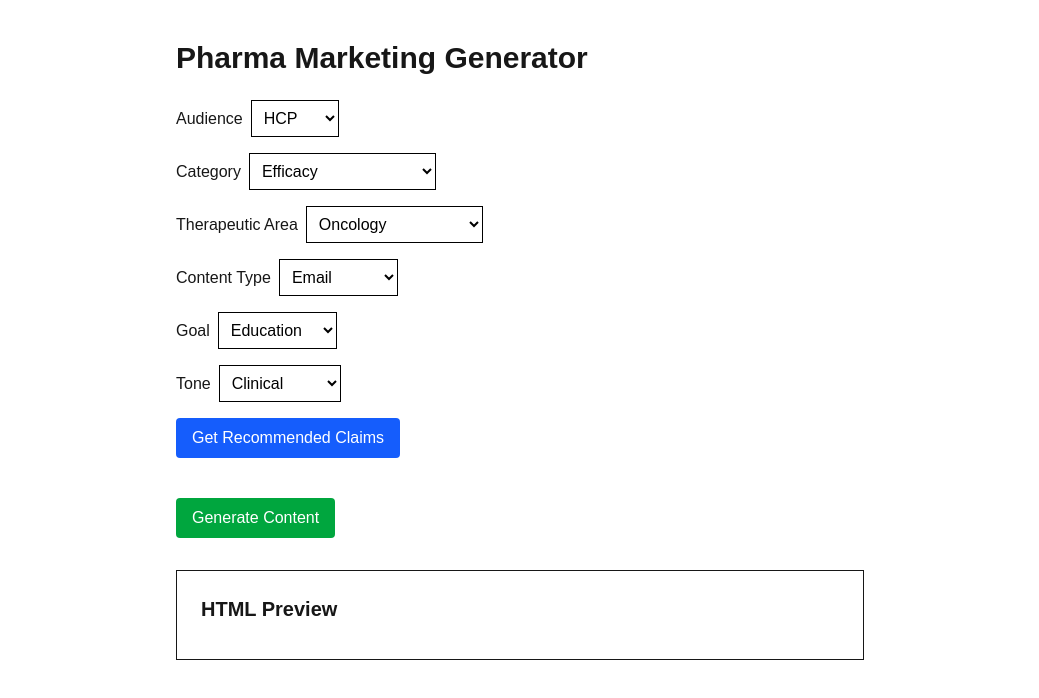
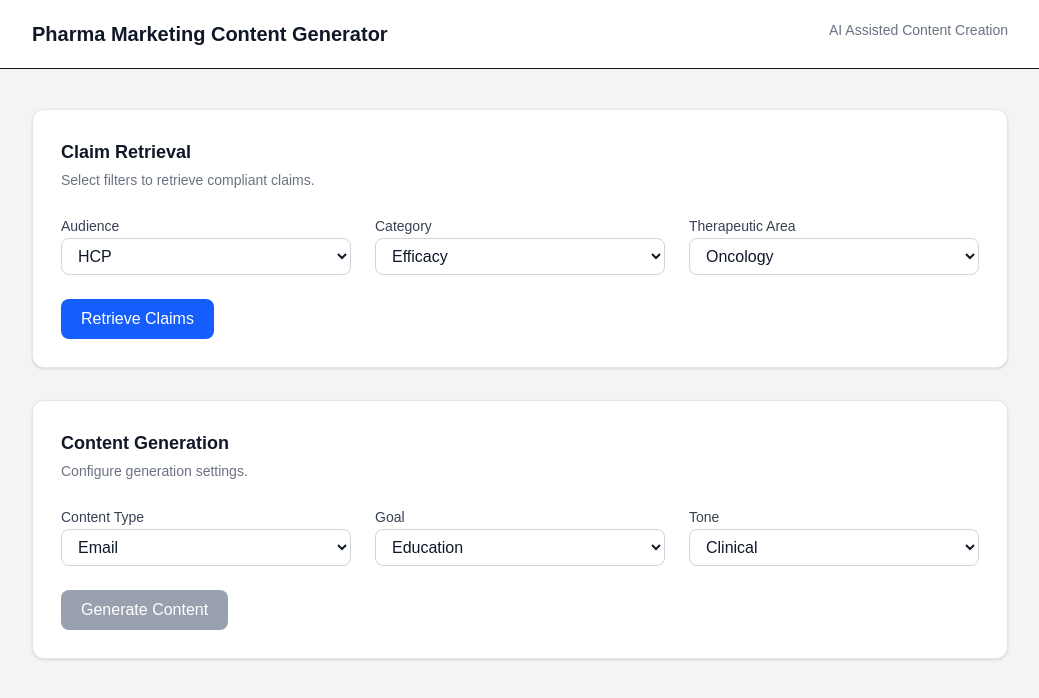
Before and after one commit to fabio-pecora/pharma-marketing, a Next.js app in the folder frontend/: page / in a window 1280 px wide. Shown: the top 698 px of the page, without its empty margins (120-1159 px from the left). Built offline with nearby package versions, Linux system fonts and the light colour scheme.

Commit message:
generation works now

```diff
--- a/frontend/app/page.tsx
+++ b/frontend/app/page.tsx
@@ -7,6 +7,91 @@ type Claim = {
   claim_text: string;
   citation: string;
 };
+
+function extractText(html: string) {
+  if (typeof window === "undefined") return html;
+  const div = document.createElement("div");
+  div.innerHTML = html;
+  return div.innerText;
+}
+
+function EmailRenderer({ html }: { html: string }) {
+  const text = extractText(html);
+
+  const subjectMatch = text.match(/Subject:(.*)/i);
+  const subject = subjectMatch ? subjectMatch[1].trim() : "Generated Subject";
+
+  const body = text.replace(/Subject:.*\n?/i, "").trim();
+
+  return (
+    <div className="space-y-4">
+      <div>
+        <label className="text-sm font-semibold text-gray-700">Subject</label>
+
+        <input
+          value={subject}
+          readOnly
+          className="w-full border border-gray-300 rounded-lg p-3 text-black bg-white"
+        />
+      </div>
+
+      <div>
+        <label className="text-sm font-semibold text-gray-700">
+          Email Body
+        </label>
+
+        <div className="border border-gray-300 rounded-lg p-4 text-black bg-white whitespace-pre-line">
+          {body}
+        </div>
+      </div>
+    </div>
+  );
+}
+
+function SocialRenderer({ html }: { html: string }) {
+  const text = extractText(html);
+
+  // Robust hashtag extraction
+  const hashtagMatches = text.match(/#[A-Za-z0-9_]+/g) || [];
+
+  const hashtags = hashtagMatches.join(" ");
+
+  const post = text.replace(/#[A-Za-z0-9_]+/g, "").trim();
+
+  return (
+    <div className="space-y-4">
+      <div>
+        <label className="text-sm font-semibold text-gray-700">Post</label>
+
+        <div className="border border-gray-300 rounded-lg p-4 text-black bg-white whitespace-pre-line">
+          {post}
+        </div>
+      </div>
+
+      <div>
+        <label className="text-sm font-semibold text-gray-700">Hashtags</label>
+
+        <div className="border border-gray-300 rounded-lg p-3 text-black bg-white">
+          {hashtags}
+        </div>
+      </div>
+    </div>
+  );
+}
+
+function WebsiteRenderer({ html }: { html: string }) {
+  const text = extractText(html);
+
+  return (
+    <div>
+      <label className="text-sm font-semibold text-gray-700">Web Copy</label>
+
+      <div className="border border-gray-300 rounded-lg p-4 text-black bg-white whitespace-pre-line">
+        {text}
+      </div>
+    </div>
+  );
+}
 
 export default function Page() {
   const [audience, setAudience] = useState("HCP");
@@ -19,7 +104,10 @@ export default function Page() {
 
   const [claims, setClaims] = useState<Claim[]>([]);
   const [selectedClaims, setSelectedClaims] = useState<number[]>([]);
-  const [html, setHtml] = useState("");
+  const [generated, setGenerated] = useState("");
+
+  const selectStyle =
+    "w-full border border-gray-300 rounded-lg px-3 py-2 bg-white text-gray-900 focus:outline-none focus:ring-2 focus:ring-blue-500";
 
   async function loadClaims() {
     const res = await fetch(
@@ -27,7 +115,6 @@ export default function Page() {
     );
 
     const data = await res.json();
-
     setClaims(data);
   }
 
@@ -40,11 +127,6 @@ export default function Page() {
   }
 
   async function generate() {
-    if (selectedClaims.length === 0) {
-      alert("Select at least one claim");
-      return;
-    }
-
     const res = await fetch("http://127.0.0.1:8000/generate-content", {
       method: "POST",
       headers: {
@@ -61,75 +143,152 @@ export default function Page() {
     });
 
     const data = await res.json();
-
-    setHtml(data.html);
+    setGenerated(data.html);
   }
 
   return (
-    <div className="p-10 max-w-3xl mx-auto">
-      <h1 className="text-3xl font-bold mb-6">Pharma Marketing Generator</h1>
+    <div className="min-h-screen bg-gray-100">
+      {/* HEADER */}
 
-      {/* Audience */}
-      <div className="mb-4">
-        <label className="mr-2">Audience</label>
+      <div className="border-b bg-white">
+        <div className="max-w-5xl mx-auto px-6 py-5 flex justify-between">
+          <h1 className="text-xl font-semibold text-gray-900">
+            Pharma Marketing Content Generator
+          </h1>
+
+          <span className="text-sm text-gray-500">
+            AI Assisted Content Creation
+          </span>
+        </div>
+      </div>
+
+      <div className="max-w-5xl mx-auto px-6 py-10 space-y-8">
+        {/* CLAIM RETRIEVAL */}
+
+        <div className="bg-white border border-gray-200 rounded-xl shadow-sm p-7">
+          <h2 className="text-lg font-semibold text-gray-900 mb-1">
+            Claim Retrieval
+          </h2>
+
+          <p className="text-gray-500 text-sm mb-6">
+            Select filters to retrieve compliant claims.
+          </p>
+
+          <div className="grid grid-cols-3 gap-6">
+            <div>
+              <label className="text-sm font-medium text-gray-700">
+                Audience
+              </label>
 
               <select
                 value={audience}
                 onChange={(e) => setAudience(e.target.value)}
-          className="border p-2 bg-white text-black"
+                className={selectStyle}
               >
                 <option value="HCP">HCP</option>
                 <option value="Patient">Patient</option>
               </select>
             </div>
 
-      {/* Category */}
-      <div className="mb-4">
-        <label className="mr-2">Category</label>
+            <div>
+              <label className="text-sm font-medium text-gray-700">
+                Category
+              </label>
 
               <select
                 value={category}
                 onChange={(e) => setCategory(e.target.value)}
-          className="border p-2 bg-white text-black"
+                className={selectStyle}
               >
+                <option value="indication">Indication</option>
                 <option value="efficacy">Efficacy</option>
                 <option value="safety">Safety</option>
                 <option value="dosing">Dosing</option>
                 <option value="mechanism_of_action">Mechanism of Action</option>
-          <option value="clinical_evidence">Clinical Evidence</option>
+                <option value="clinical_study">Clinical Study</option>
+                <option value="pharmacology">Pharmacology</option>
+                <option value="monitoring">Monitoring</option>
               </select>
             </div>
 
-      {/* Therapeutic Area */}
-      <div className="mb-4">
-        <label className="mr-2">Therapeutic Area</label>
+            <div>
+              <label className="text-sm font-medium text-gray-700">
+                Therapeutic Area
+              </label>
 
               <select
                 value={therapeuticArea}
                 onChange={(e) => setTherapeuticArea(e.target.value)}
-          className="border p-2 bg-white text-black"
+                className={selectStyle}
               >
                 <option value="Oncology">Oncology</option>
-          <option value="Cardiology">Cardiology</option>
-          <option value="Neurology">Neurology</option>
-          <option value="Immunology">Immunology</option>
-          <option value="Endocrinology">Endocrinology</option>
-          <option value="Gastroenterology">Gastroenterology</option>
-          <option value="Infectious Diseases">Infectious Diseases</option>
-          <option value="Respiratory">Respiratory</option>
-          <option value="Dermatology">Dermatology</option>
-          <option value="Rare Diseases">Rare Diseases</option>
               </select>
             </div>
+          </div>
 
-      {/* Content Type */}
-      <div className="mb-4">
-        <label className="mr-2">Content Type</label>
+          <button
+            onClick={loadClaims}
+            className="mt-6 bg-blue-600 hover:bg-blue-700 text-white px-5 py-2 rounded-lg font-medium transition"
+          >
+            Retrieve Claims
+          </button>
+        </div>
+
+        {/* CLAIM LIST */}
+
+        {claims.length > 0 && (
+          <div className="bg-white border border-gray-200 rounded-xl shadow-sm p-7">
+            <h2 className="text-lg font-semibold text-gray-900 mb-4">
+              Available Claims
+            </h2>
+
+            <div className="space-y-3">
+              {claims.map((claim) => (
+                <div
+                  key={claim.id}
+                  className="border border-gray-200 rounded-lg p-4 hover:bg-gray-50"
+                >
+                  <label className="flex gap-3">
+                    <input
+                      type="checkbox"
+                      checked={selectedClaims.includes(claim.id)}
+                      onChange={() => toggleClaim(claim.id)}
+                    />
+
+                    <span className="text-gray-800 text-sm">
+                      {claim.claim_text}
+                      <span className="text-gray-500 ml-1">
+                        ({claim.citation})
+                      </span>
+                    </span>
+                  </label>
+                </div>
+              ))}
+            </div>
+          </div>
+        )}
+
+        {/* GENERATION SETTINGS */}
+
+        <div className="bg-white border border-gray-200 rounded-xl shadow-sm p-7">
+          <h2 className="text-lg font-semibold text-gray-900 mb-1">
+            Content Generation
+          </h2>
+
+          <p className="text-gray-500 text-sm mb-6">
+            Configure generation settings.
+          </p>
+
+          <div className="grid grid-cols-3 gap-6">
+            <div>
+              <label className="text-sm font-medium text-gray-700">
+                Content Type
+              </label>
 
               <select
                 value={contentType}
                 onChange={(e) => setContentType(e.target.value)}
-          className="border p-2 bg-white text-black"
+                className={selectStyle}
               >
                 <option value="email">Email</option>
                 <option value="website">Website</option>
@@ -137,14 +296,13 @@ export default function Page() {
               </select>
             </div>
 
-      {/* Goal */}
-      <div className="mb-4">
-        <label className="mr-2">Goal</label>
+            <div>
+              <label className="text-sm font-medium text-gray-700">Goal</label>
 
               <select
                 value={goal}
                 onChange={(e) => setGoal(e.target.value)}
-          className="border p-2 bg-white text-black"
+                className={selectStyle}
               >
                 <option value="education">Education</option>
                 <option value="awareness">Awareness</option>
@@ -152,58 +310,49 @@ export default function Page() {
               </select>
             </div>
 
-      {/* Tone */}
-      <div className="mb-4">
-        <label className="mr-2">Tone</label>
+            <div>
+              <label className="text-sm font-medium text-gray-700">Tone</label>
 
               <select
                 value={tone}
                 onChange={(e) => setTone(e.target.value)}
-          className="border p-2 bg-white text-black"
+                className={selectStyle}
               >
                 <option value="clinical">Clinical</option>
                 <option value="empathetic">Empathetic</option>
                 <option value="educational">Educational</option>
               </select>
             </div>
-
-      <button
-        onClick={loadClaims}
-        className="bg-blue-600 text-white px-4 py-2 rounded"
-      >
-        Get Recommended Claims
-      </button>
-
-      <div className="mt-6">
-        {claims.map((claim) => (
-          <div key={claim.id} className="p-3 border rounded mb-2">
-            <label className="flex gap-2">
-              <input
-                type="checkbox"
-                checked={selectedClaims.includes(claim.id)}
-                onChange={() => toggleClaim(claim.id)}
-              />
-
-              <span>
-                {claim.claim_text}
-                <span className="text-gray-500"> ({claim.citation})</span>
-              </span>
-            </label>
-          </div>
-        ))}
           </div>
 
           <button
+            disabled={selectedClaims.length === 0}
             onClick={generate}
-        className="bg-green-600 text-white px-4 py-2 mt-4 rounded"
+            className={`mt-6 px-5 py-2 rounded-lg font-medium text-white ${
+              selectedClaims.length === 0
+                ? "bg-gray-400"
+                : "bg-green-600 hover:bg-green-700"
+            }`}
           >
             Generate Content
           </button>
+        </div>
 
-      <div className="mt-8 border p-6">
-        <h2 className="text-xl font-bold mb-3">HTML Preview</h2>
+        {/* GENERATED OUTPUT */}
 
-        <div dangerouslySetInnerHTML={{ __html: html }} />
+        {generated && (
+          <div className="bg-white border border-gray-200 rounded-xl shadow-sm p-7">
+            <h2 className="text-lg font-semibold text-gray-900 mb-4">
+              Generated Content
+            </h2>
+
+            {contentType === "email" && <EmailRenderer html={generated} />}
+
+            {contentType === "social" && <SocialRenderer html={generated} />}
+
+            {contentType === "website" && <WebsiteRenderer html={generated} />}
+          </div>
+        )}
       </div>
     </div>
   );
```
Lines whose indentation alone changed are shown as unchanged.
